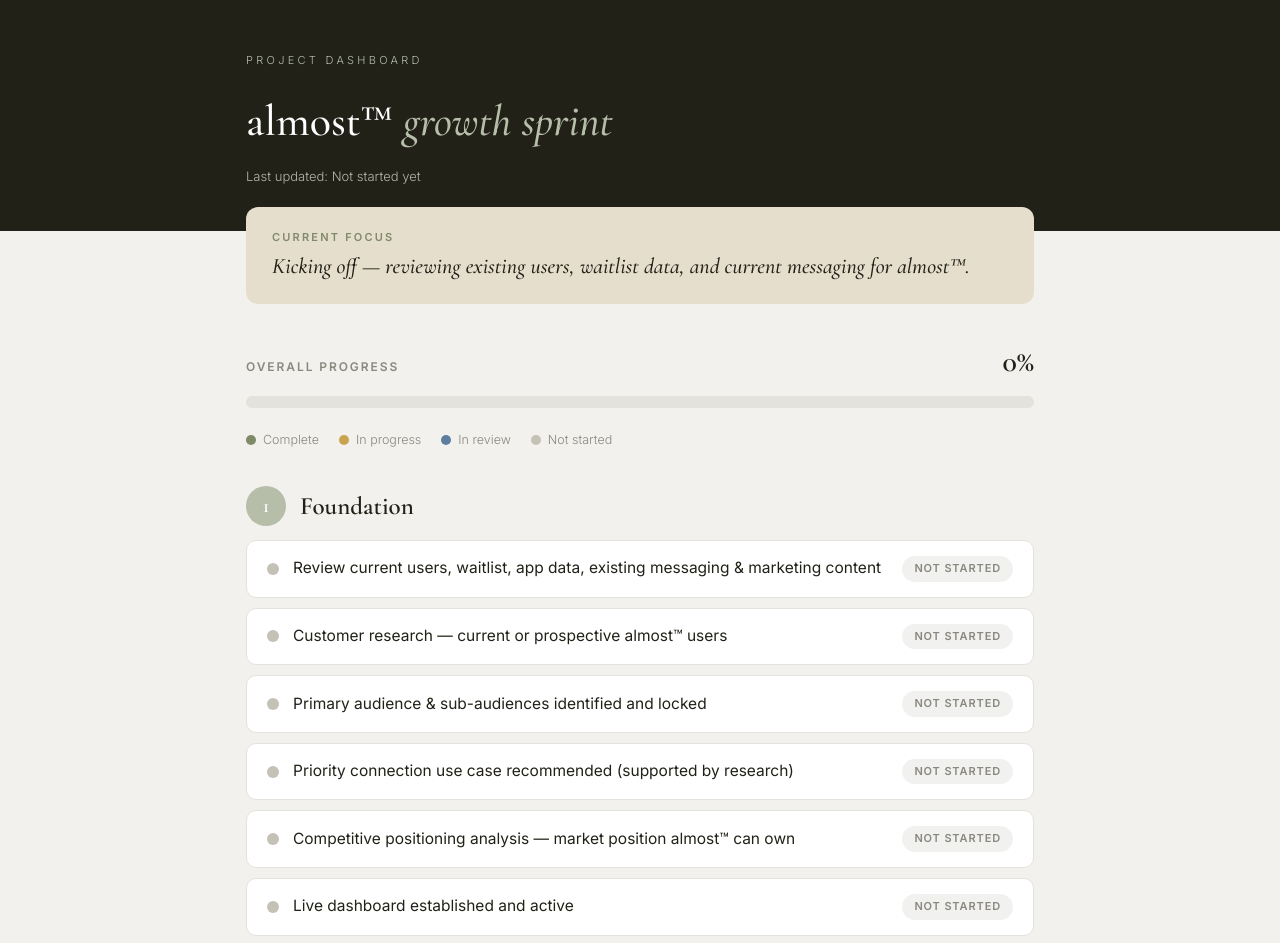
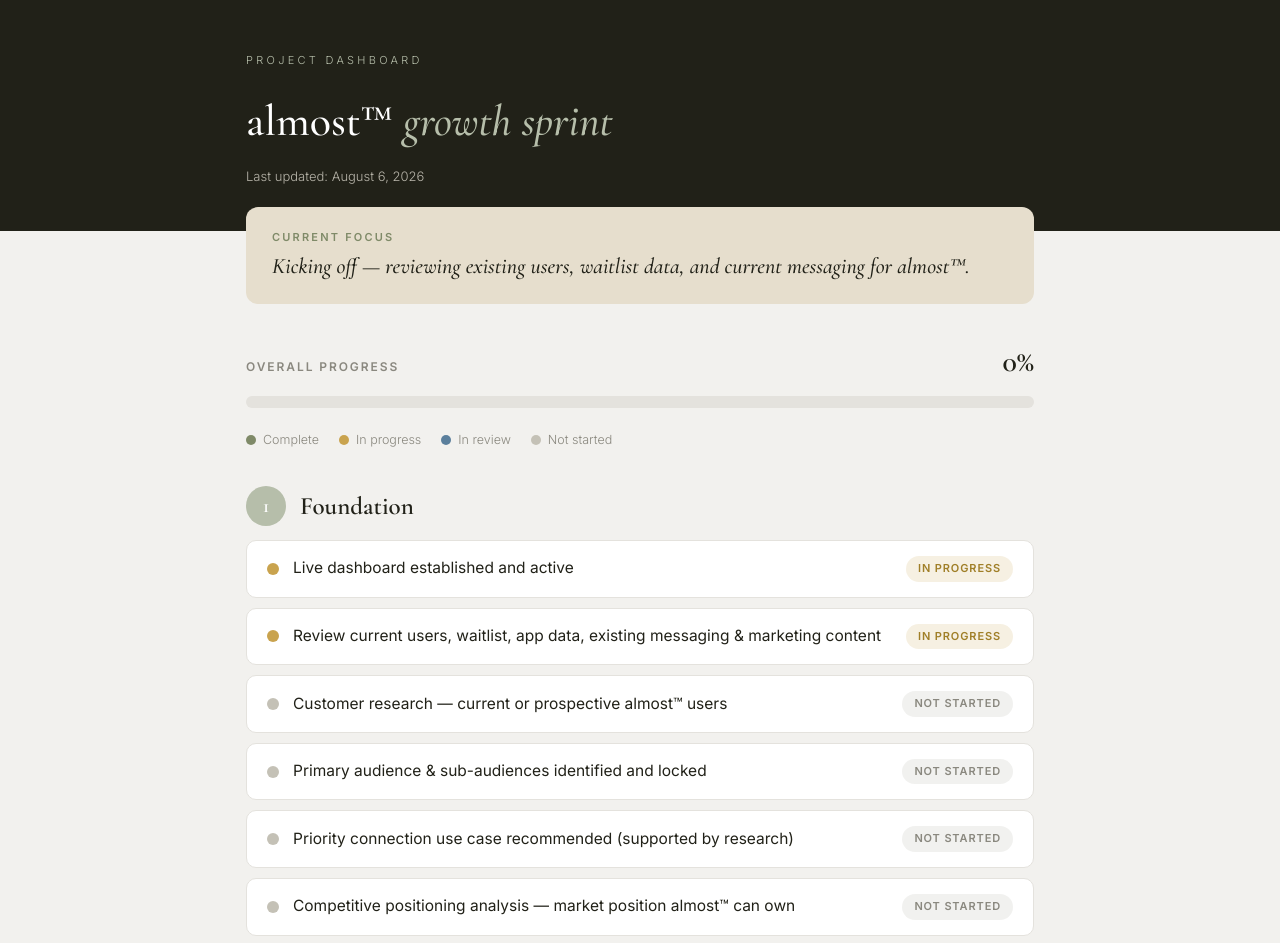
Before and after one commit to que-athena/queathena, a plain HTML site: page almost-dashboard.html in a window 1280 px wide. Shown: the top 943 px of the page. Drawn offline with nearby package versions, Linux system fonts and the light colour scheme.

Commit message:
Update almost-dashboard.html
Progress Updates

```diff
--- a/almost-dashboard.html
+++ b/almost-dashboard.html
@@ -113,19 +113,20 @@
    save, and re-push to GitHub. The whole page updates itself.
    ============================================================ */
 
-const lastUpdated  = "Not started yet";
+const lastUpdated  = "August 6, 2026";
 const currentFocus = "Kicking off — reviewing existing users, waitlist data, and current messaging for almost™.";
 
 const milestones = [
   {
     title: "Foundation",
     tasks: [
-      { name: "Review current users, waitlist, app data, existing messaging & marketing content", status: "todo" },
+
+      { name: "Live dashboard established and active", status: "progress" },
+      { name: "Review current users, waitlist, app data, existing messaging & marketing content", status: "progress" },
       { name: "Customer research — current or prospective almost™ users", status: "todo" },
       { name: "Primary audience & sub-audiences identified and locked", status: "todo" },
       { name: "Priority connection use case recommended (supported by research)", status: "todo" },
       { name: "Competitive positioning analysis — market position almost™ can own", status: "todo" },
-      { name: "Live dashboard established and active", status: "todo" },
       { name: "Milestone 1 checkpoint — review research, audience, use case & positioning", status: "todo" },
     ]
   },
```
